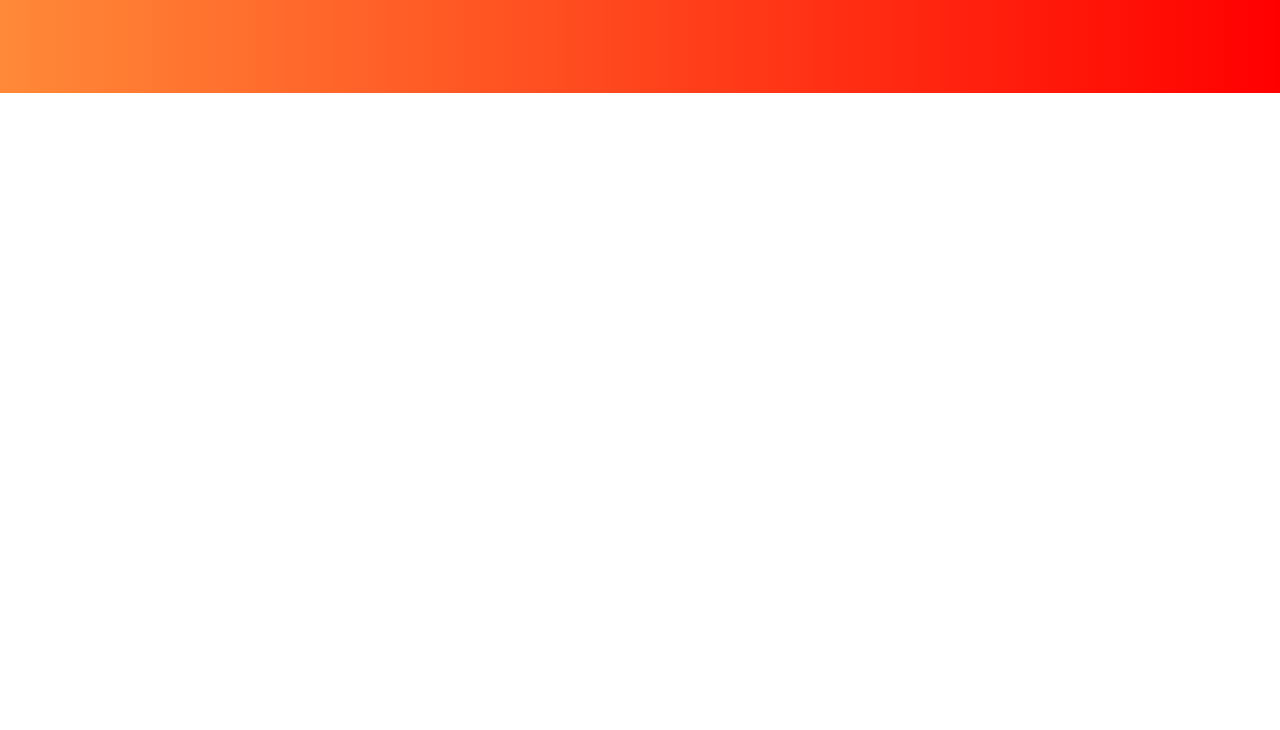
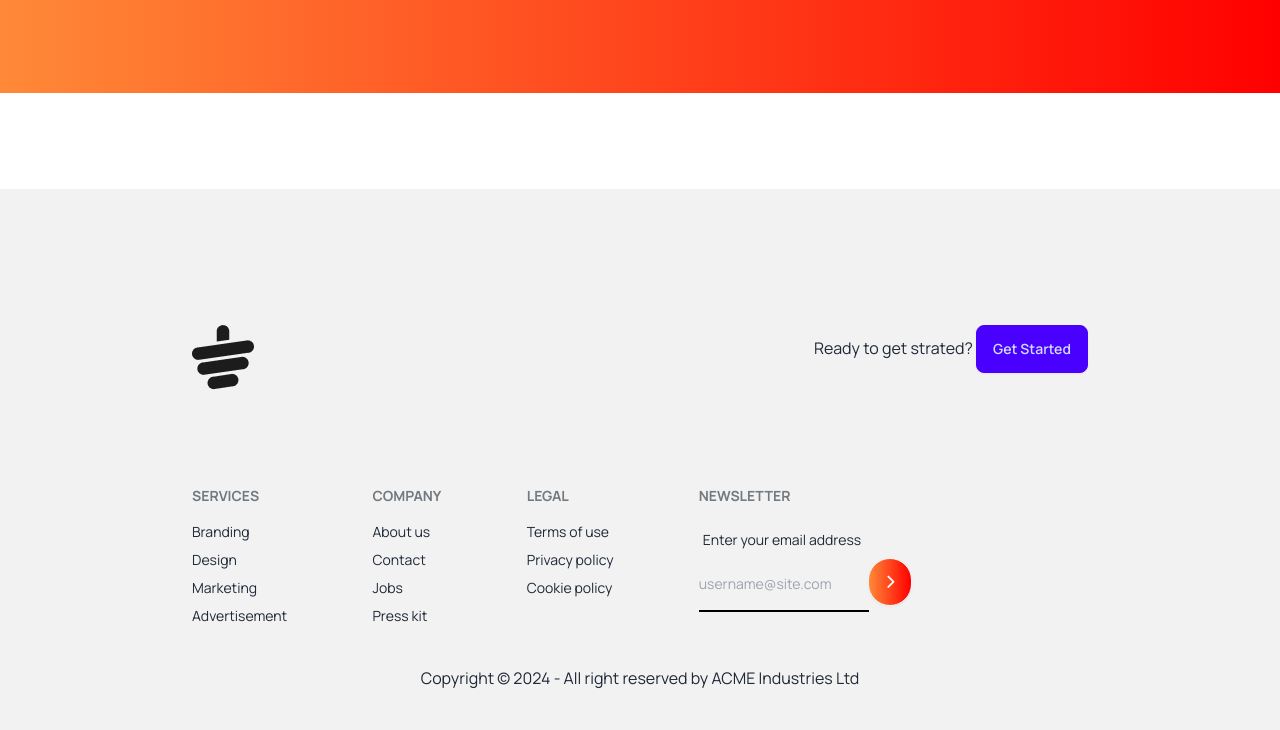
Before and after one commit to arifulislamk/tea-house-website, a plain HTML site: page index.html in a window 1280 px wide. Shown: the part 2646-3376 px from the top of the page. Before the commit the page ends 2835 px from the top, so only its background shows below. Drawn offline with nearby package versions, Linux system fonts and the light colour scheme.

Commit message:
added footer section

```diff
--- a/index.html
+++ b/index.html
@@ -26,7 +26,8 @@
             theme: {
                 extend: {
                     colors: {
-                        clifford: '#da373d',
+                        'gradient-star': '#FF8938',
+                        'gradient-end': '#F00',
                     }
                 }
             }
@@ -144,14 +145,15 @@
             </div>
         </section>
         <!-- customers review  -->
-        <section class="my-24 gap-14 p-24 flex flex-col md:flex-row bg-gradient-to-r from-[#FF8938] to-[#F00]">
+        <section class="my-24 gap-14 p-24 flex flex-col md:flex-row bg-gradient-to-r from-gradient-star to-gradient-end">
             <div class="flex items-center lg:pr-28">
                 <div class="space-y-6">
                     <h2 class="text-5xl font-extrabold text-white ">Meet Our Super
                         <br>
                         Clients
                     </h2>
-                    <p class="font-medium text-white">There are many variations of passages of Lorem Ipsum available, but
+                    <p class="font-medium text-white">There are many variations of passages of Lorem Ipsum available,
+                        but
                         the majority have suffered
                         alteration in some form, by injected humour, or randomised words which don't look even slightly
                         believable. </p>
@@ -203,10 +205,54 @@
             </div>
 
         </section>
+    </main>
+    <footer class="lg:px-48 py-10 bg-base-200 text-base-content">
+        <div class="my-24 flex justify-between">
+            <img src="./images/cup.png" alt="">
+            <p>
+                <span>Ready to get strated?</span>
+                <button class="btn btn-primary">Get Started</button>
+            </p>
+        </div>
+        <div class="footer">
+            <div>
+                <header class="footer-title">Services</header>
+                <a class="link link-hover">Branding</a>
+                <a class="link link-hover">Design</a>
+                <a class="link link-hover">Marketing</a>
+                <a class="link link-hover">Advertisement</a>
+            </div>
+            <div>
+                <header class="footer-title">Company</header>
+                <a class="link link-hover">About us</a>
+                <a class="link link-hover">Contact</a>
+                <a class="link link-hover">Jobs</a>
+                <a class="link link-hover">Press kit</a>
+            </div>
+            <div>
+                <header class="footer-title">Legal</header>
+                <a class="link link-hover">Terms of use</a>
+                <a class="link link-hover">Privacy policy</a>
+                <a class="link link-hover">Cookie policy</a>
+            </div>
+            <div>
+                <header class="footer-title">Newsletter</header>
+                <fieldset class="form-control w-80">
+                    <label class="label">
+                        <span class="label-text">Enter your email address</span>
+                    </label>
+                    <div class="join">
+                        <input type="text" placeholder="username@site.com"
+                            class="py-4 bg-transparent border-b-2 border-black outline-none" />
+                        <button class="btn bg-gradient-to-r from-gradient-star to-gradient-end text-white  rounded-3xl"><i class="fa-solid fa-chevron-right"></i></button>
+                    </div>
+                </fieldset>
+            </div>
+        </div>
 
-    </main>
-    <footer>
-
+        <aside class="text-center mt-10">
+            <p>Copyright © 2024 - All right reserved by ACME Industries Ltd</p>
+        </aside>
     </footer>
 
 </body>
```
